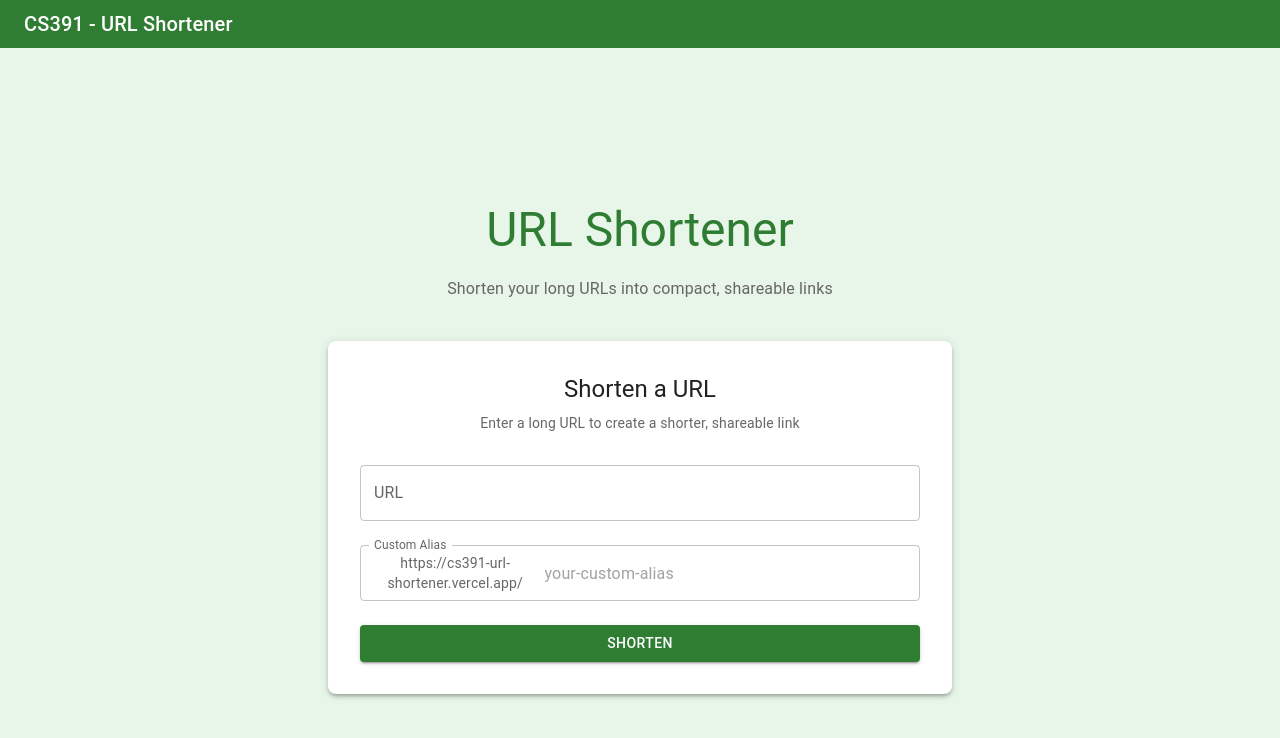
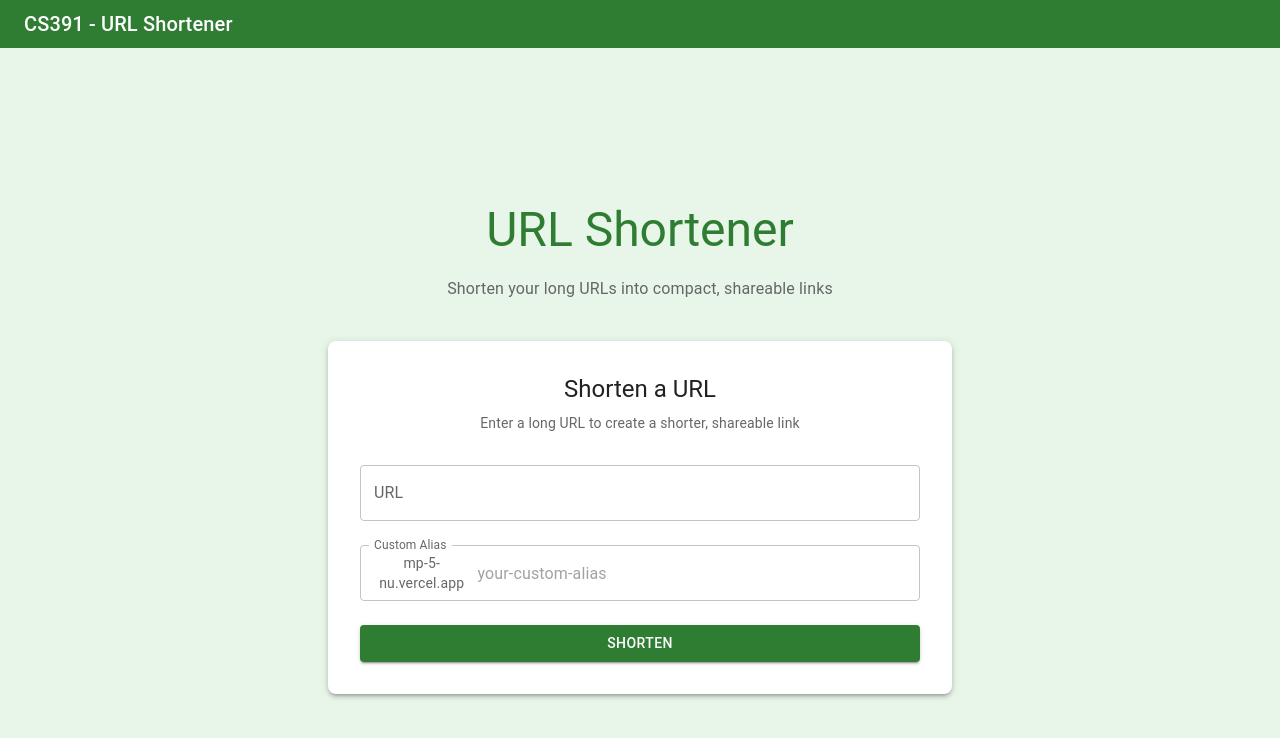
Before and after one commit to glevi2004/mp-5, a Next.js app: page / in a window 1280 px wide. Shown: the top 738 px of the page. Built offline with nearby package versions, Linux system fonts and the light colour scheme; no server answers.

Commit message:
changes domain to actual deployed app

```diff
--- a/app/page.tsx
+++ b/app/page.tsx
@@ -44,7 +44,7 @@ export default function Home() {
       }
 
       setMessage("URL shortened successfully!");
-      setShortLink(`https://cs391-url-shortener.vercel.app/${alias}`);
+      setShortLink(`https://mp-5-nu.vercel.app/${alias}`);
     } catch (error: unknown) {
       // Narrow down the error type
       if (error instanceof Error) {
@@ -153,7 +153,7 @@ export default function Home() {
                 variant="body2"
                 sx={{ marginRight: 1, color: "text.secondary" }}
               >
-                https://cs391-url-shortener.vercel.app/
+                mp-5-nu.vercel.app
               </Typography>
             ),
           }}
```
